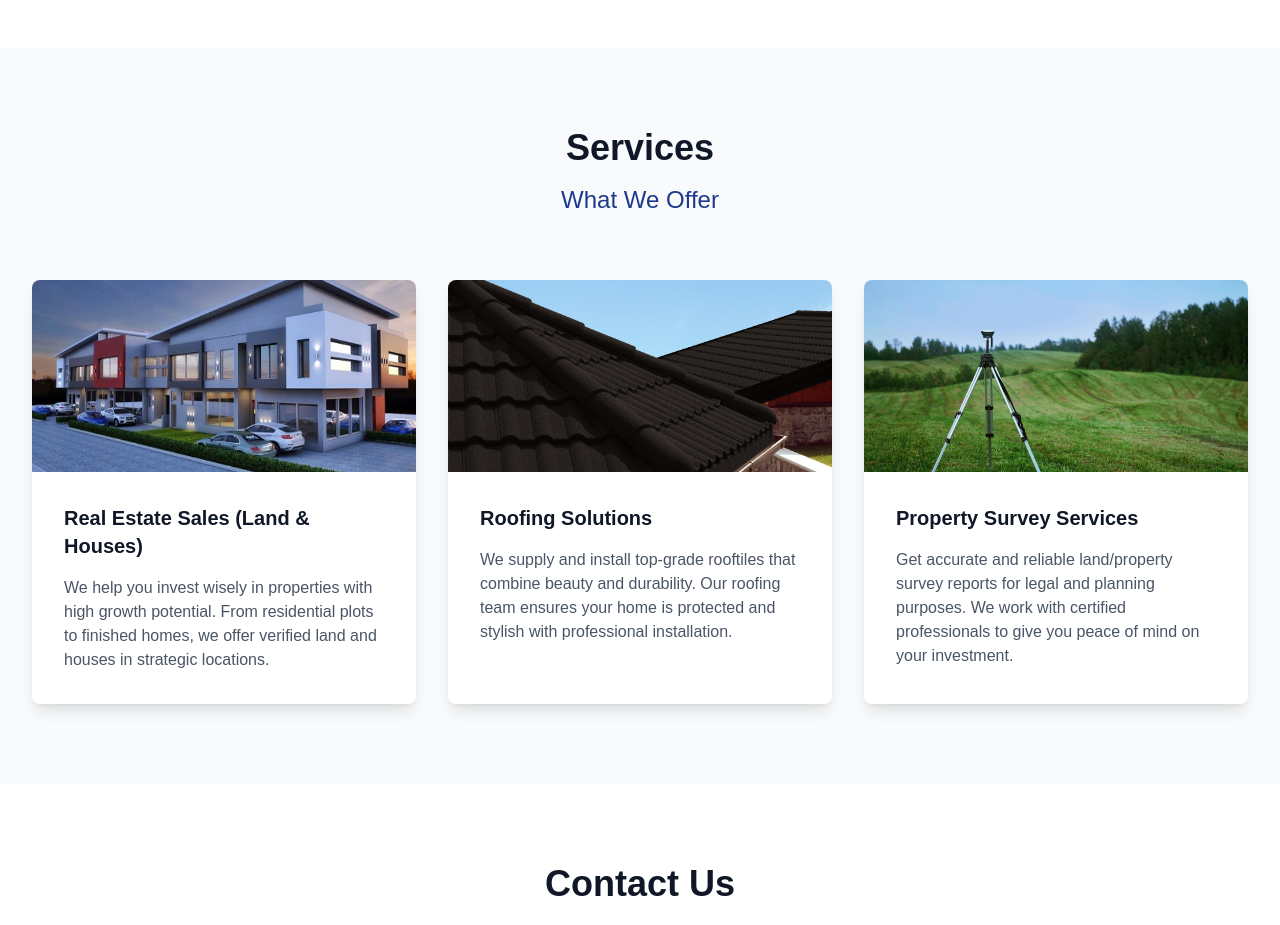
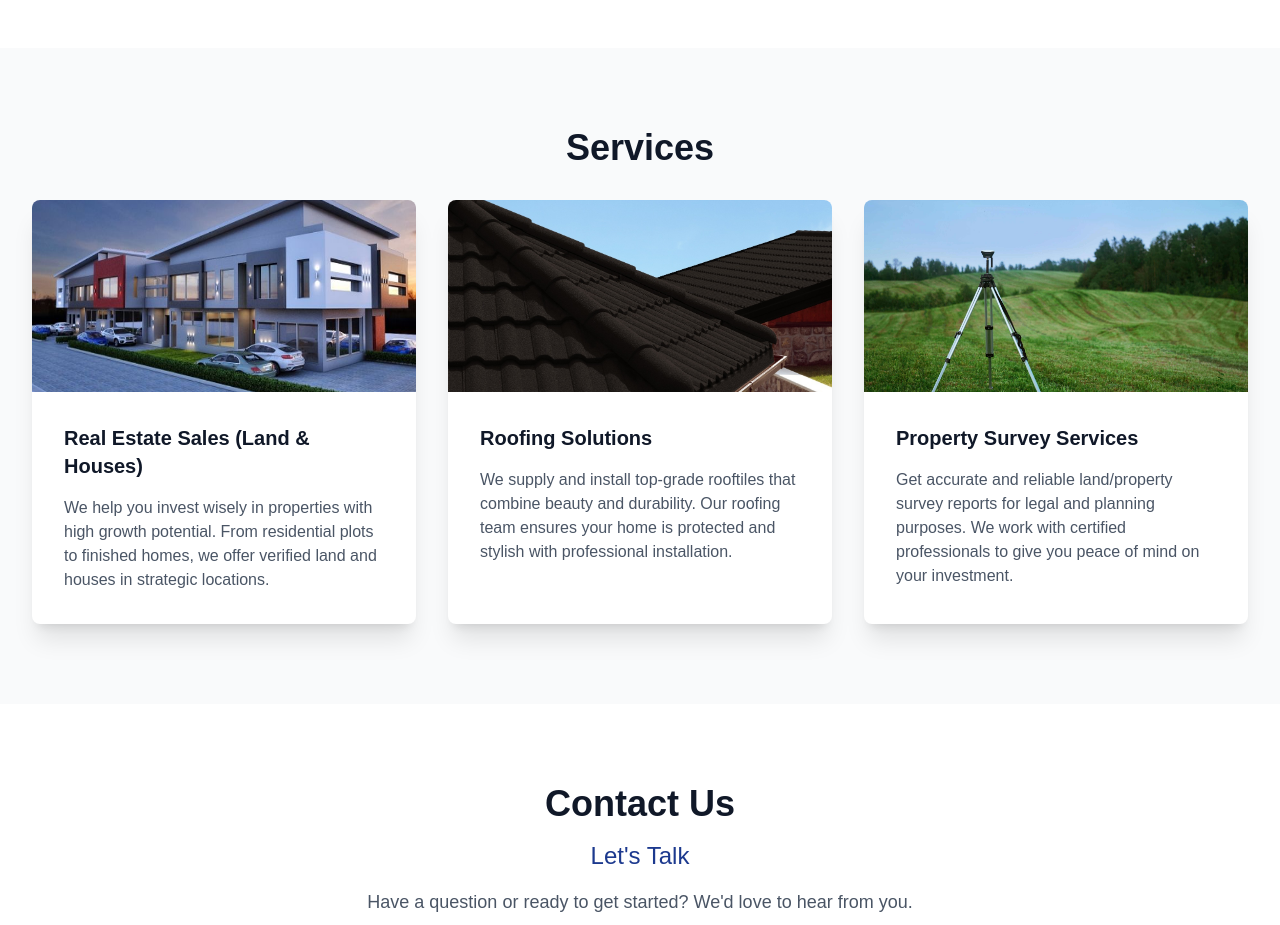
Before and after one commit to Kingo4luv/facite-synergy, a Next.js app: page / in a window 1280 px wide. Shown: the part 1320-2245 px from the top of the page. Built offline with nearby package versions, Linux system fonts and the light colour scheme.

Commit message:
updated service

```diff
--- a/src/components/sections/ServicesSection.tsx
+++ b/src/components/sections/ServicesSection.tsx
@@ -32,14 +32,13 @@ const ServicesSection = () => {
   return (
     <section id="services" className="py-20 bg-gray-50">
       <div className="max-w-7xl mx-auto px-4 sm:px-6 lg:px-8">
-        <div className="text-center mb-16">
+        <div className="text-center mb-8">
           <h2 className="text-3xl sm:text-4xl font-bold text-gray-900 mb-4">Services</h2>
-          <h3 className="text-2xl text-blue-900">What We Offer</h3>
         </div>
 
         <div className="grid md:grid-cols-3 gap-8">
           {services.map((service, index) => (
-            <div key={index} className="bg-white rounded-lg shadow-lg overflow-hidden hover:shadow-xl transition-shadow duration-300">
+            <div key={index} className="bg-white rounded-lg shadow-xl overflow-hidden hover:shadow-xl transition-shadow duration-300">
               <div className="relative h-48 w-full">
                 <Image
                   src={service.image}
```
